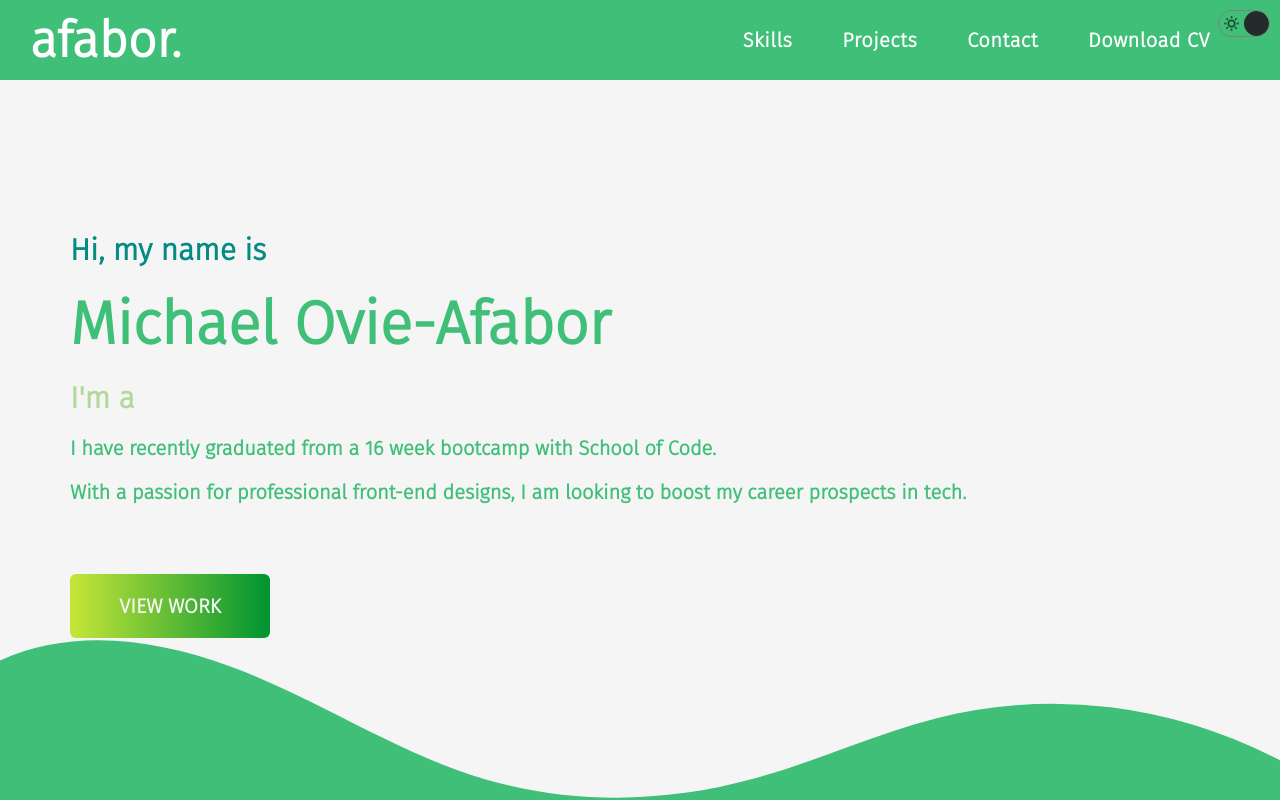
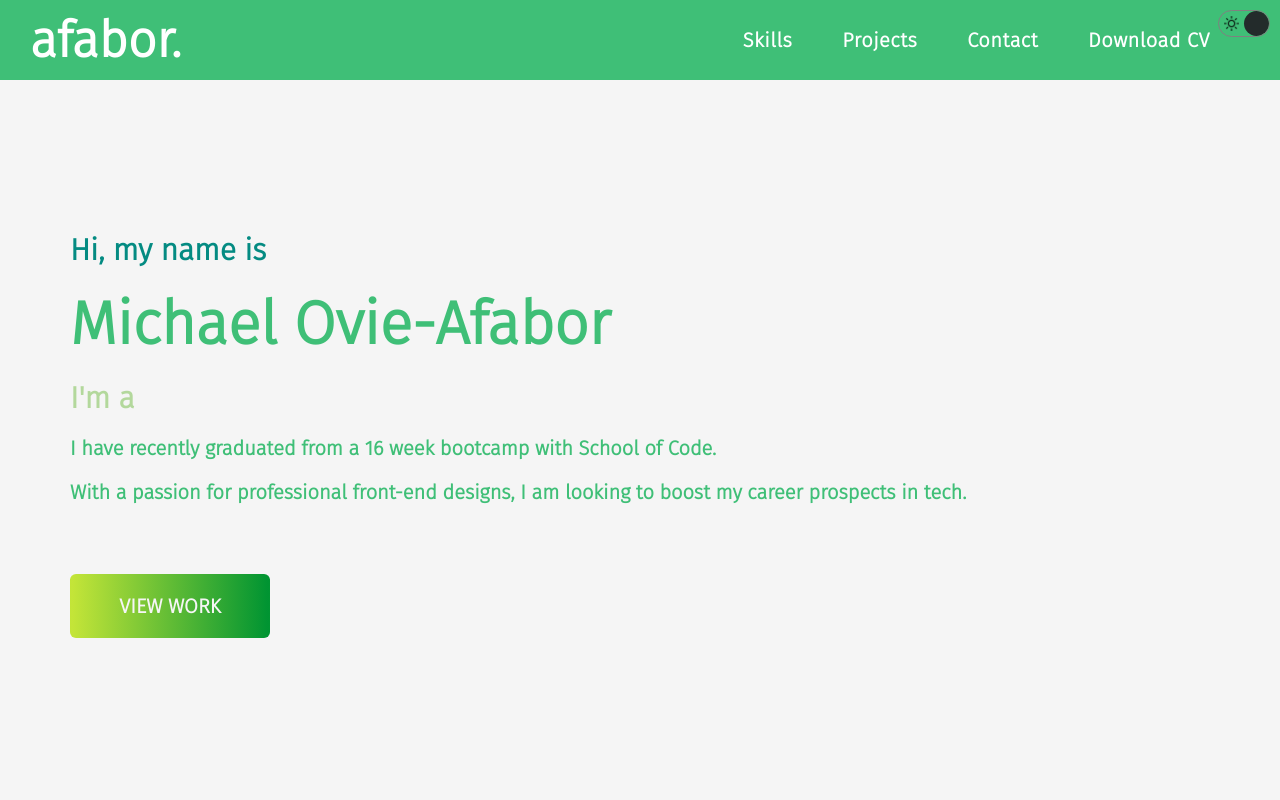
Before and after one commit to afabor/afabor-portfolio, a React (Create React App) app: page / in a window 1280 px wide. Built offline with nearby package versions, Linux system fonts and the light colour scheme.

Commit message:
i actually dont know what these changes are :)

```diff
--- a/src/components/Intro/index.jsx
+++ b/src/components/Intro/index.jsx
@@ -38,7 +38,7 @@ export default function Intro({ url }) {
             <a href="#projects">View Work</a>
           </button>
         </div>
-        <div class="custom-shape-divider-bottom-1659691707">
+        {/* <div class="custom-shape-divider-bottom-1659691707">
           <svg
             data-name="Layer 1"
             xmlns="http://www.w3.org/2000/svg"
@@ -50,7 +50,7 @@ export default function Intro({ url }) {
               class="shape-fill"
             ></path>
           </svg>
-        </div>
+        </div> */}
       </div>
     </div>
   );
--- a/src/components/Intro/intro.css
+++ b/src/components/Intro/intro.css
@@ -69,7 +69,7 @@ span {
   text-decoration: none;
 }
 
-.custom-shape-divider-bottom-1659691707 {
+/* .custom-shape-divider-bottom-1659691707 {
   position: absolute;
   bottom: 0;
   left: 0;
@@ -88,7 +88,7 @@ span {
 
 .custom-shape-divider-bottom-1659691707 .shape-fill {
   fill: var(--main-color);
-}
+} */
 
 @media screen and (max-width: 480px) {
   .intro {
```
